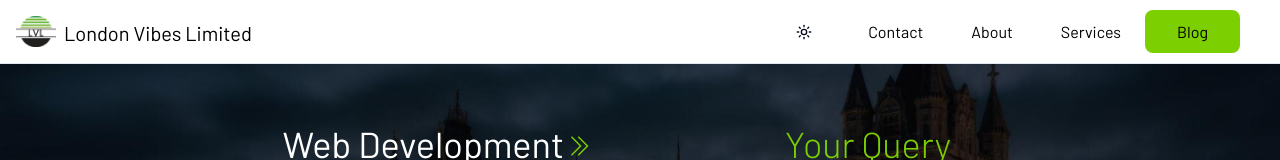
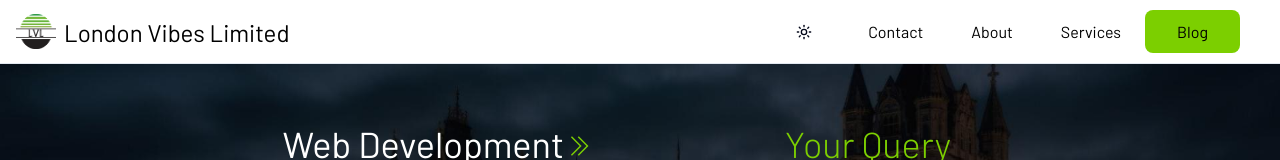
Before and after one commit to Sen12345/lvl-website, a Next.js app: page / in a window 1280 px wide. Shown: the top 160 px of the page. Built offline with nearby package versions, Linux system fonts and the light colour scheme; no server answers.

Commit message:
Update APP_NAME to London Vibes Limited

```diff
--- a/components/shared/header/index.tsx
+++ b/components/shared/header/index.tsx
@@ -26,7 +26,7 @@ const Header = () => {
               priority={true}
             />
             <span
-              className={`${barlow.className}  text-black mt-[3px] font-bold text-xl ml-2 hover:text-lime-600`}
+              className={`${barlow.className}  text-black mt-[3px] font-bold text-2xl ml-2 hover:text-lime-600`}
             >
               {APP_NAME}
             </span>
```
